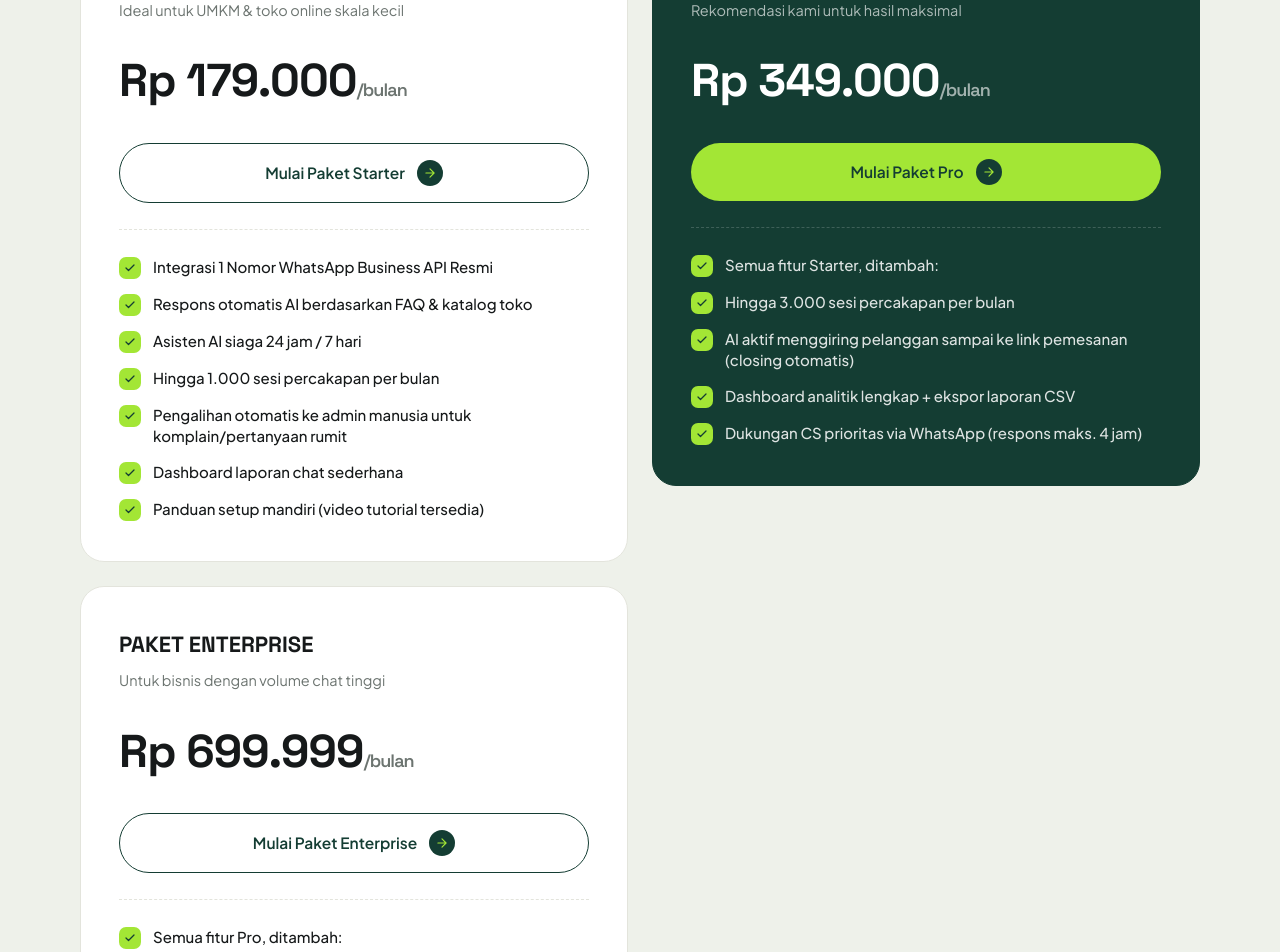
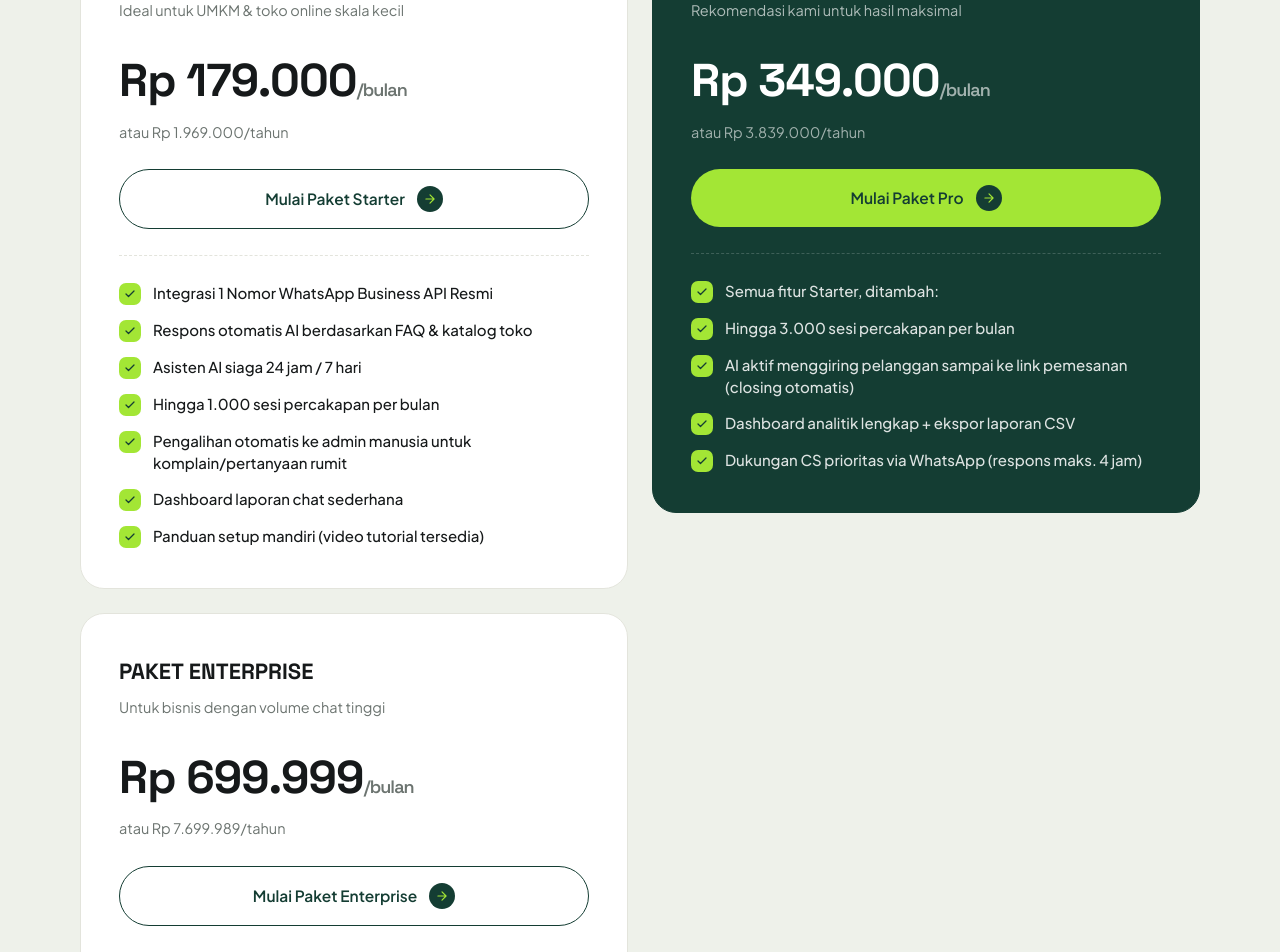
Before and after one commit to fawwaz2828/larisin, a React (Vite) app: page / in a window 1280 px wide. Shown: the part 2840-3792 px from the top of the page. Built offline with nearby package versions, Linux system fonts and the light colour scheme.

Commit message:
Add yearly pricing (x11) for all 3 tiers

```diff
--- a/src/pages/Home.jsx
+++ b/src/pages/Home.jsx
@@ -374,6 +374,7 @@ export default function Home() {
 <div className="amount">
 Rp 179.000<span>/bulan</span>
 </div>
+<div className="yearly">atau Rp 1.969.000/tahun</div>
 <a
 href={WA_LITE}
 target="_blank"
@@ -401,6 +402,7 @@ Mulai Paket Starter <span className="arr"><IconArrowRight /></span>
 <div className="amount">
 Rp 349.000<span>/bulan</span>
 </div>
+<div className="yearly">atau Rp 3.839.000/tahun</div>
 <a
 href={WA_PRO}
 target="_blank"
@@ -425,6 +427,7 @@ Mulai Paket Pro <span className="arr"><IconArrowRight /></span>
 <div className="amount">
 Rp 699.999<span>/bulan</span>
 </div>
+<div className="yearly">atau Rp 7.699.989/tahun</div>
 <a
 href={WA_PRO}
 target="_blank"
```
